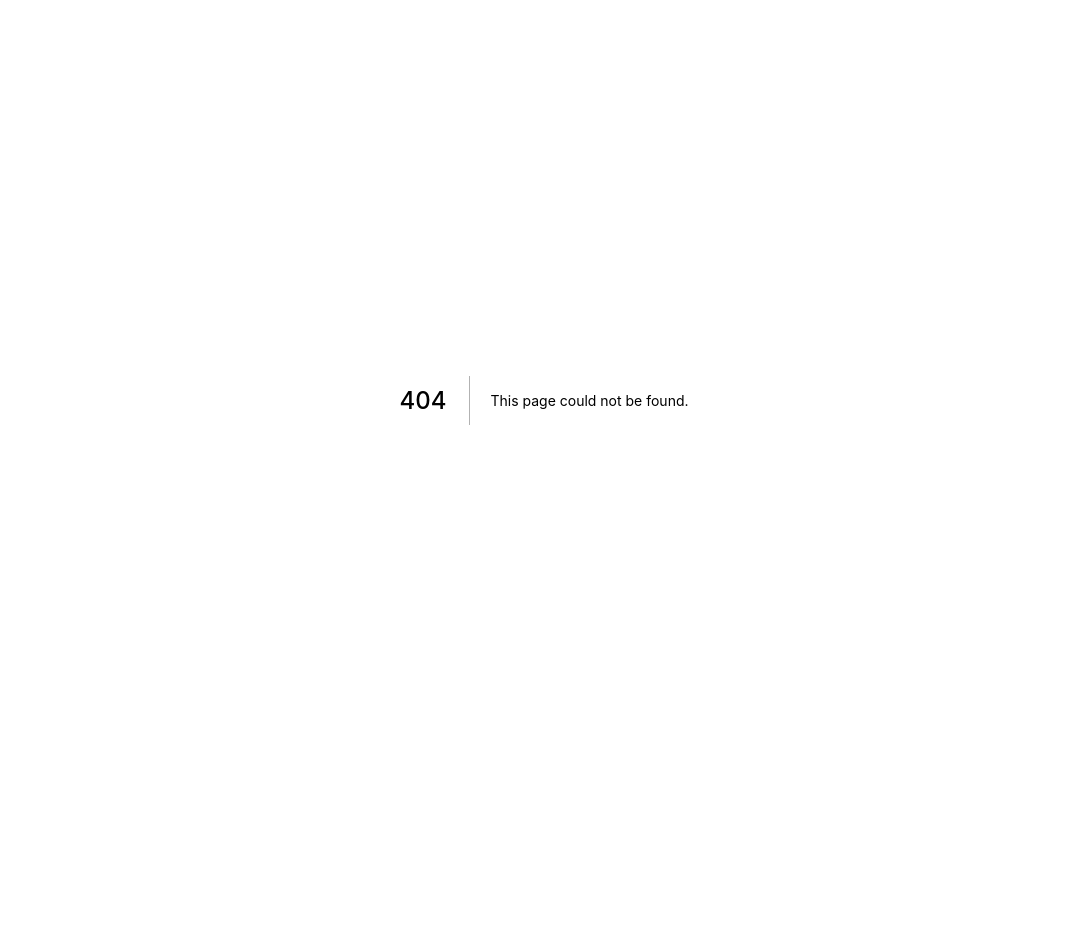
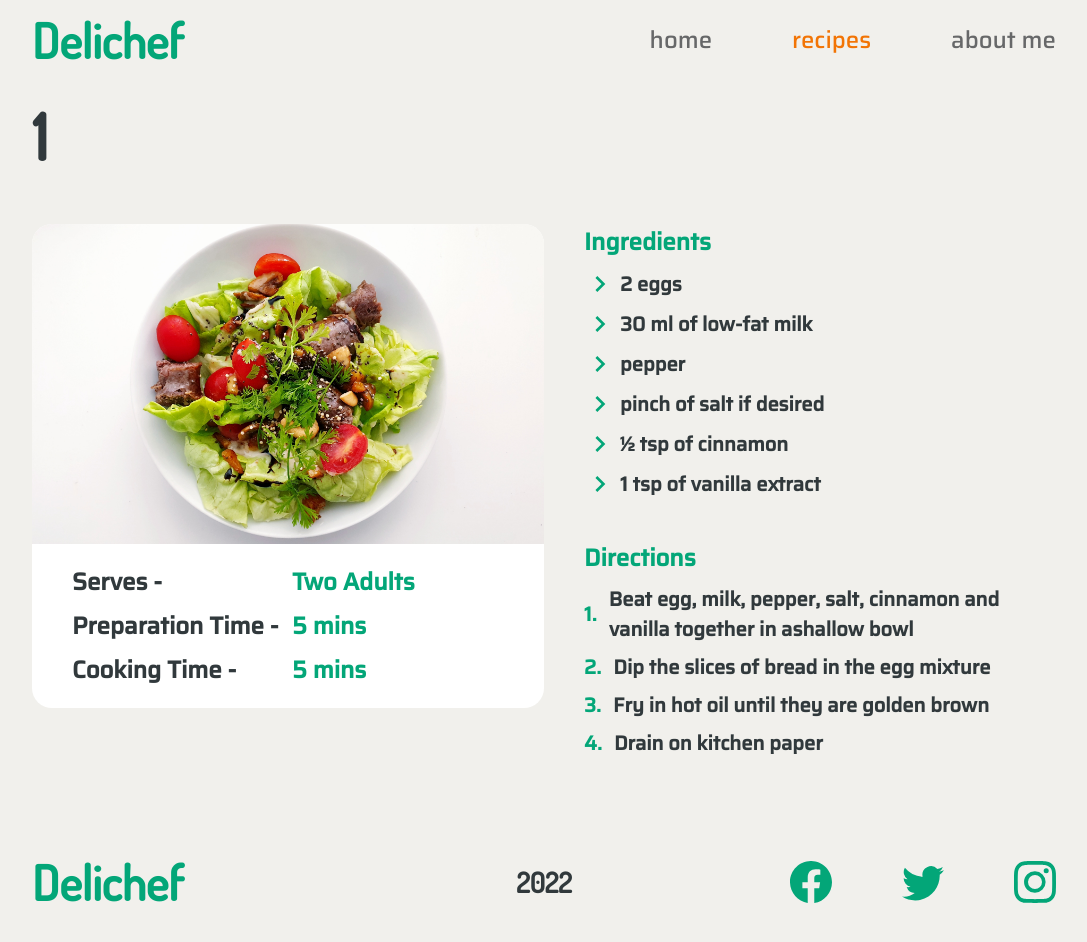
Before and after one commit to Khant-Ye-Yint/delichief, a Next.js app: page /recipes/1 in a window 1280 px wide. Before the commit this address had no page. Shown: the top 942 px of the page, without its empty margins (96-1183 px from the left). Before the commit the page ends 800 px from the top, so only its background shows below. Built offline with nearby package versions, Linux system fonts and the light colour scheme.

Commit message:
added recipe detail page

```diff
--- a/components/Layout.js
+++ b/components/Layout.js
@@ -11,6 +11,7 @@
 			justifyContent='center'
 			alignItems='center'
 			bg='background'
+			color='text.100'
 		>
 			<VStack
 				minH='100vh'
--- a/pages/index.js
+++ b/pages/index.js
@@ -1,5 +1,5 @@
 import Layout from '../components/Layout';
-import Hero from '../components/Home/Hero';
+import Hero from '../components/Hero';
 import AboutMe from '../components/AboutMe';
 
 const Home = () => {
--- /dev/null
+++ b/pages/recipes/[slug].js
@@ -0,0 +1,161 @@
+import { useRouter } from 'next/router';
+import Layout from '../../components/Layout';
+import { Box, VStack, HStack, Stack } from '@chakra-ui/react';
+import Image from 'next/image';
+import { ChevronRightIcon } from '@chakra-ui/icons';
+
+import SaladImg from '../../public/salad.jpg';
+
+const RecipeItem = () => {
+	const router = useRouter();
+	const { slug } = router.query;
+
+	const dummyData = {
+		ingredients: [
+			'2 eggs',
+			'30 ml of low-fat milk',
+			'pepper',
+			'pinch of salt if desired',
+			'½ tsp of cinnamon',
+			'1 tsp of vanilla extract',
+		],
+		directions: [
+			'Beat egg, milk, pepper, salt, cinnamon and vanilla together in ashallow bowl',
+			'Dip the slices of bread in the egg mixture',
+			'Fry in hot oil until they are golden brown ',
+			'Drain on kitchen paper',
+		],
+	};
+
+	return (
+		<Layout>
+			<Box
+				fontFamily='dosis'
+				fontWeight='bold'
+				fontSize={{ base: '2.5rem', md: '4rem' }}
+			>
+				{slug}
+			</Box>
+			<HStack
+				my='10'
+				justifyContent='space-between'
+				alignItems='flex-start'
+				flexWrap='wrap'
+				gap='10'
+			>
+				<VStack
+					flex='1'
+					justifyContent='center'
+					alignItems={{ base: 'center', lg: 'flex-start' }}
+				>
+					<Box
+						bg='white'
+						w={{ base: '23rem', md: '32rem' }}
+						borderRadius='20'
+						overflow='hidden'
+					>
+						<Box w='full' h='20rem' position='relative'>
+							<Image
+								src={SaladImg}
+								alt={slug}
+								layout='fill'
+								objectFit='cover'
+								objectPosition='center'
+							/>
+						</Box>
+						<VStack
+							px='10'
+							fontFamily='saira'
+							fontWeight='semibold'
+							fontSize={{ base: '1rem', md: '1.5rem' }}
+							py='5'
+							shadow='lg'
+							minW='32rem'
+						>
+							<HStack justifyContent='space-between' w='full'>
+								<Box flex='1'>Serves -</Box>
+								<Box color='primary.100' flex='1'>
+									Two Adults
+								</Box>
+							</HStack>
+							<HStack justifyContent='space-between' w='full'>
+								<Box flex='1'>Preparation Time -</Box>
+								<Box color='primary.100' flex='1'>
+									5 mins
+								</Box>
+							</HStack>
+							<HStack justifyContent='space-between' w='full'>
+								<Box flex='1'>Cooking Time -</Box>
+								<Box color='primary.100' flex='1'>
+									5 mins
+								</Box>
+							</HStack>
+						</VStack>
+					</Box>
+				</VStack>
+				<VStack
+					flex='1'
+					justifyContent='center'
+					alignItems='flex-start'
+					spacing={10}
+					minW={{ base: '100%', md: '20rem' }}
+				>
+					<VStack
+						fontFamily='saira'
+						fontWeight='semibold'
+						fontSize='1.5rem'
+						justifyContent='center'
+						alignItems='flex-start'
+					>
+						<Box color='primary.100'>Ingredients</Box>
+						<VStack
+							justifyContent='center'
+							alignItems='flex-start'
+							fontSize='1.25rem'
+						>
+							{dummyData.ingredients.map((item, index) => (
+								<HStack
+									alignItems='center'
+									justifyContent='flex-start'
+									spacing='1'
+									key={index}
+								>
+									<ChevronRightIcon fontSize='2rem' color='primary.100' />
+									<Box>{item}</Box>
+								</HStack>
+							))}
+						</VStack>
+					</VStack>
+					<VStack
+						fontFamily='saira'
+						fontWeight='semibold'
+						fontSize='1.5rem'
+						justifyContent='center'
+						alignItems='flex-start'
+					>
+						<Box color='primary.100'>Directions</Box>
+						<VStack
+							justifyContent='center'
+							alignItems='flex-start'
+							fontSize='1.25rem'
+						>
+							{dummyData.directions.map((chunk, index) => (
+								<HStack
+									alignItems='center'
+									justifyContent='flex-start'
+									spacing='3'
+									key={index}
+								>
+									<Box color='primary.100'>{index + 1}.</Box>
+									<Box>{chunk}</Box>
+								</HStack>
+							))}
+						</VStack>
+					</VStack>
+				</VStack>
+			</HStack>
+		</Layout>
+	);
+};
+
+export default RecipeItem;
```
Also changed, not shown: components/AboutMe.js (+6 -2 lines), components/Card.js (+11 -8 lines), components/Hero.js (renamed from components/Home/Hero.js, +4 -4 lines), pages/recipes/index.js (renamed from pages/recipes.js, +16 -14 lines).
